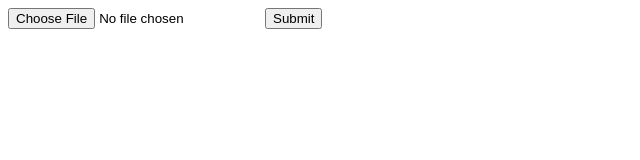
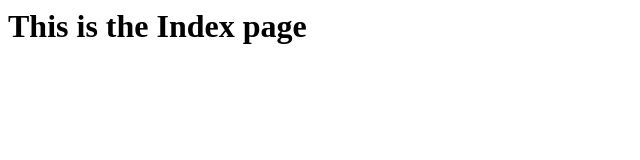
Before and after one commit to bcprescott/fileuploadapp, a plain HTML site: page upload.html in a window 1280 px wide. Shown: the whole page, without its empty margins (0-640 px from the left). Drawn offline with Linux system fonts and the light colour scheme.

Commit message:
Update upload.html

```diff
--- a/upload.html
+++ b/upload.html
@@ -1,4 +1,4 @@
-<html>
+<!-- <html>
    <body>
       <form action = "http://localhost:5000/uploader" method = "POST"
          enctype = "multipart/form-data">
@@ -6,4 +6,13 @@
          <input type = "submit"/>
       </form>
    </body>
+</html> -->
+
+<html>
+<head>
+<title>Flask Tutorial</title>
+</head>
+<body>
+<h1>This is the Index page</h1>
+</body>
 </html>
```
